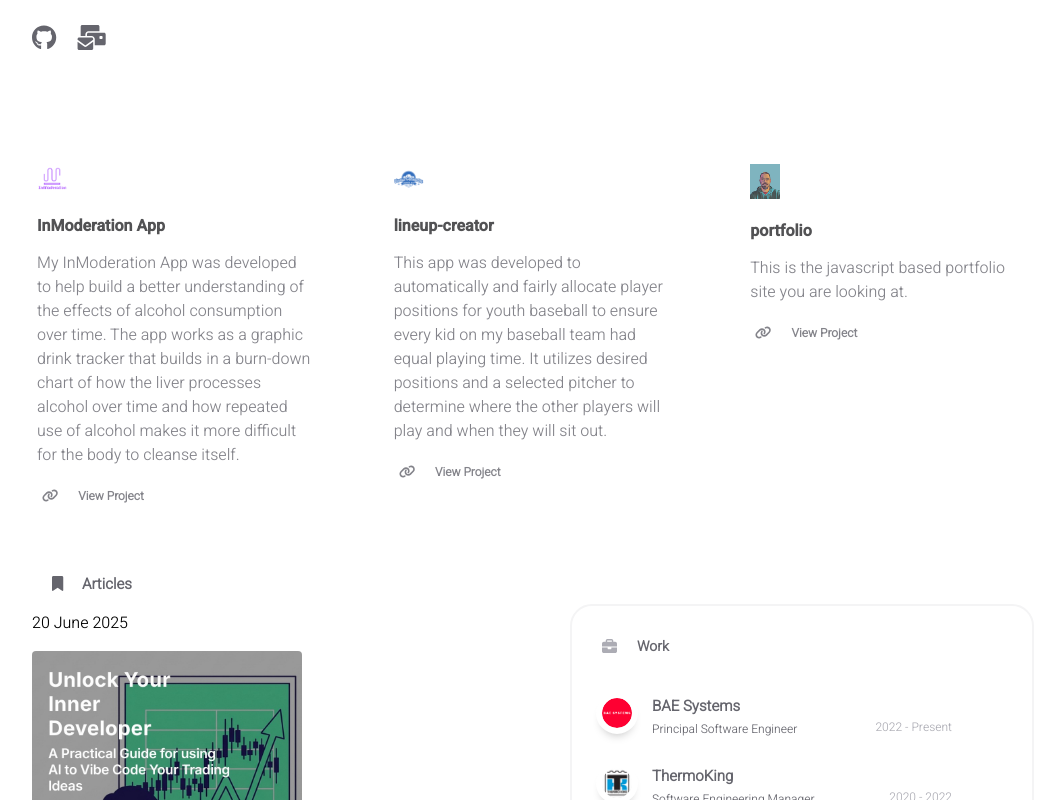
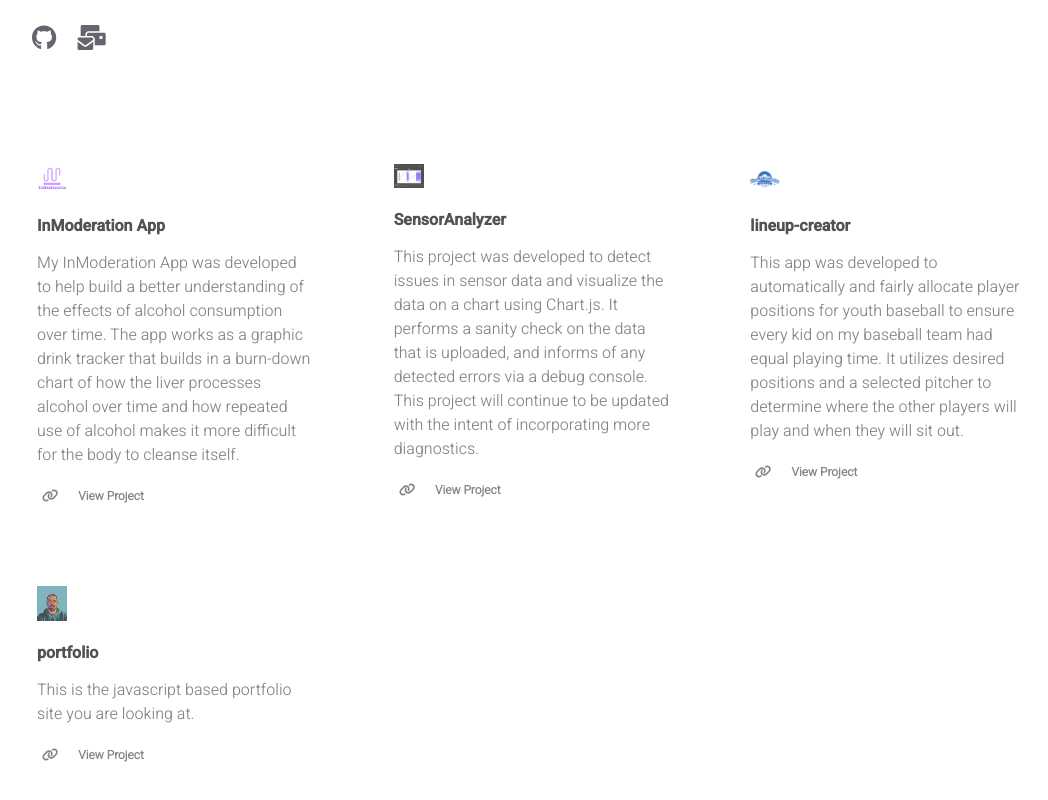
Before and after one commit to j24char/jcportfolio, a React (Create React App) app: page / in a window 1280 px wide. Shown: the part 660-1460 px from the top of the page, without its empty margins (108-1156 px from the left). Built offline with nearby package versions, Linux system fonts and the light colour scheme.

Commit message:
Updated another github project

```diff
--- a/src/data/user.js
+++ b/src/data/user.js
@@ -40,6 +40,15 @@ const INFO = {
 		},
 
 		{
+			title: "SensorAnalyzer",
+			description:
+				"This project was developed to detect issues in sensor data and visualize the data on a chart using Chart.js.  It performs a sanity check on the data that is uploaded, and informs of any detected errors via a debug console. This project will continue to be updated with the intent of incorporating more diagnostics.",
+			logo: "../../HomePageScreenshot.png",
+			linkText: "View Project",
+			link: "https://github.com/j24char/SensorAnalyzer",
+		},
+
+		{
 			title: "lineup-creator",
 			description:
 				"This app was developed to automatically and fairly allocate player positions for youth baseball to ensure every kid on my baseball team had equal playing time.  It utilizes desired positions and a selected pitcher to determine where the other players will play and when they will sit out.",
```
Also changed, not shown: public/HomePageScreenshot.png (added).
